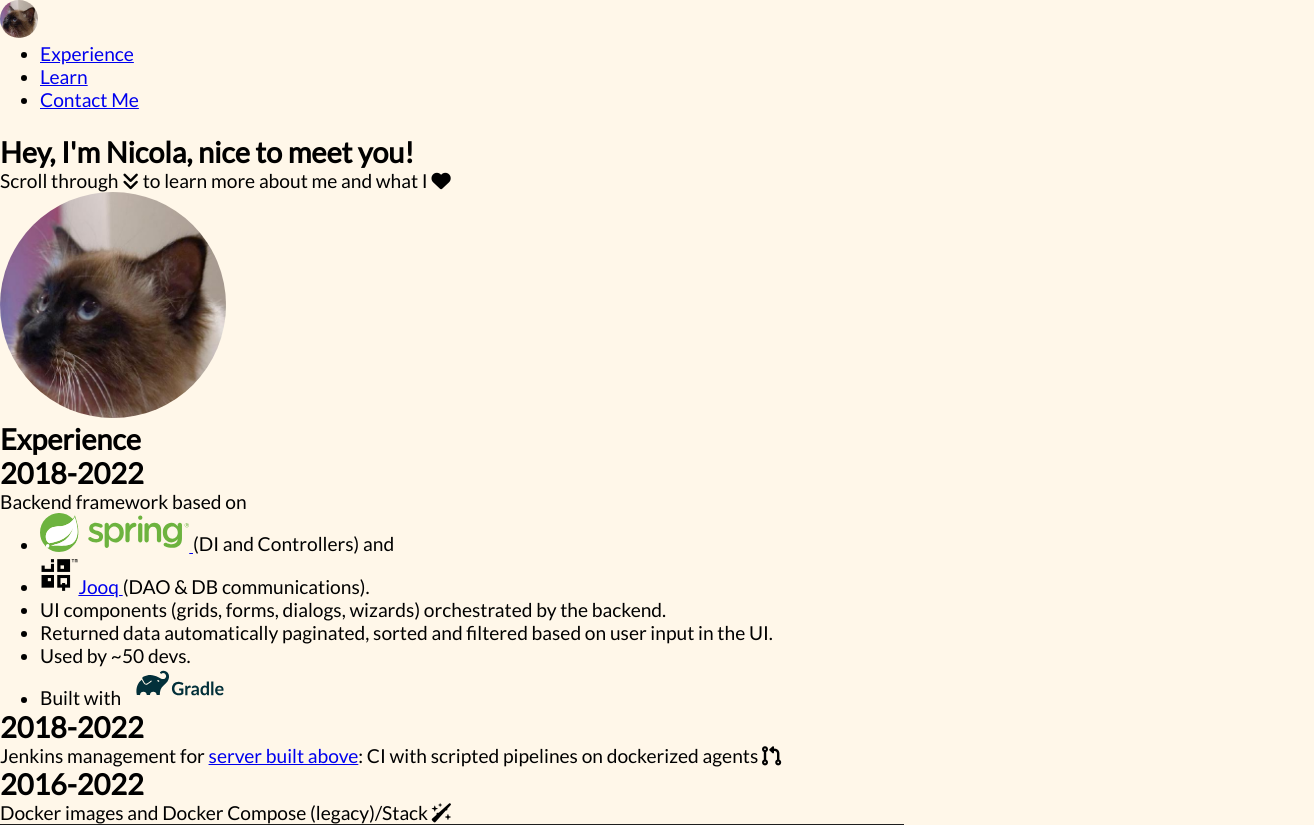
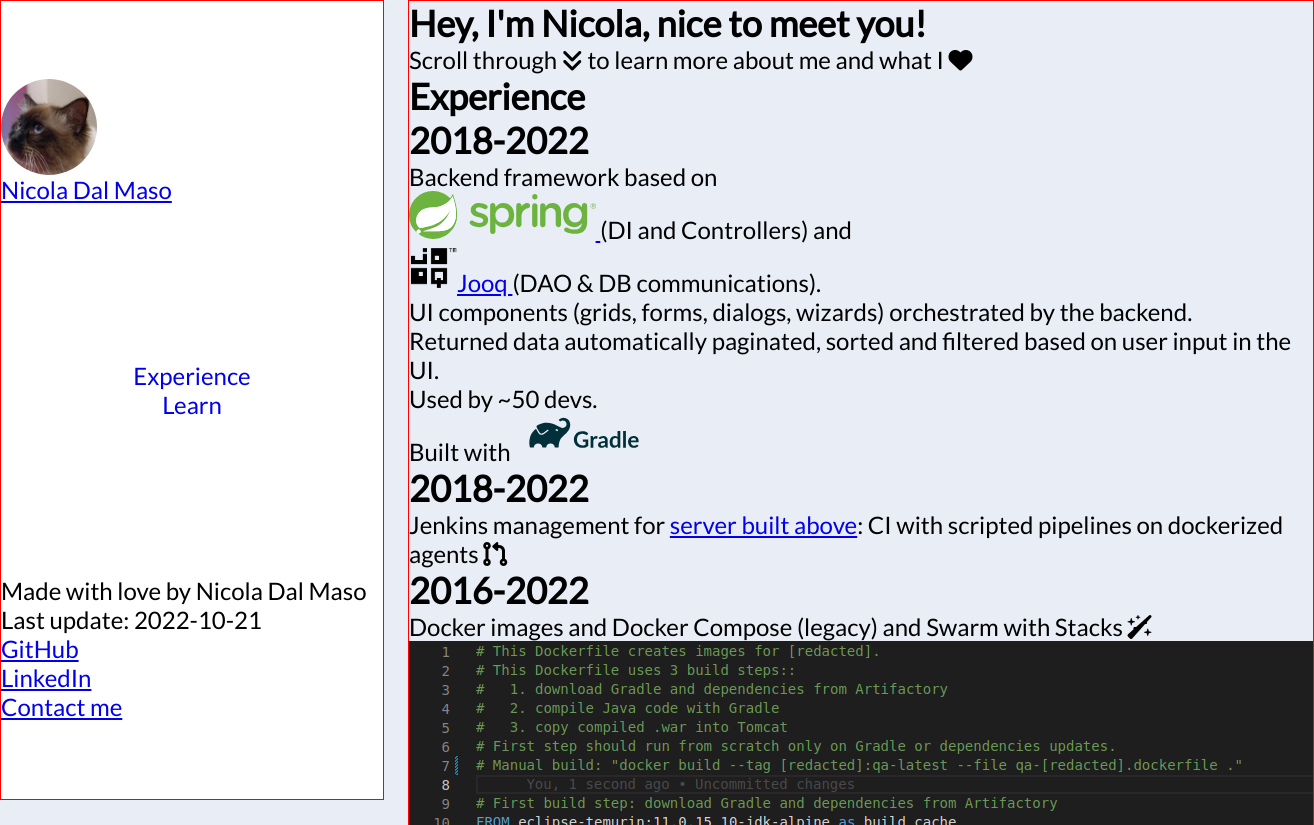
Before and after one commit to niktekusho/niktekusho.github.com, a plain HTML site: page index.html in a window 1280 px wide. Shown: the top 825 px of the page, 1314 px wide, since content can reach past the window. Drawn offline with Linux system fonts and the light colour scheme.

Commit message:
Improves styling

```diff
--- a/index.html
+++ b/index.html
@@ -27,16 +27,39 @@
 	<!-- <script src='main.js'></script> -->
 </head>
 
-<body>
-	<nav class="navbar">
-		<img class="profile-pic small" src="assets/profile.jpeg" alt="My profile image." />
-		<ul>
-			<li><a href="#experience">Experience</a></li>
-			<li><a href="#learn">Learn</a></li>
-			<!-- <li><a href="#">Hobbies</a></li> -->
-			<li><a href="#">Contact Me</a></li>
-		</ul>
-	</nav>
+<body class="container">
+
+	<aside class="sidebar">
+		<header>
+			<a href="#">
+					<div class="logo">
+						<img class="profile-pic" src="assets/profile.jpeg" alt="My profile image." />
+						Nicola Dal Maso
+					</div>
+				</a>
+		</header>
+
+		<nav class="navbar">
+			<ul>
+				<li class="navbar-item"><a href="#experience">Experience</a></li>
+				<li class="navbar-item"><a href="#learn">Learn</a></li>
+				<!-- <li><a href="#">Hobbies</a></li> -->
+			</ul>
+		</nav>
+
+		<footer class="footer">
+			<span>Made with love by Nicola Dal Maso</span>
+			<span>Last update: </span><time datetime="2022-10-21">2022-10-21</time>
+			<div>
+				<ul>
+					<li><a href="https://github.com/niktekusho">GitHub</a></li>
+					<li><a href="https://www.linkedin.com/in/nicoladalmaso/">LinkedIn</a></li>
+					<li><a href="https://github.com/niktekusho">Contact me</a></li>
+					<!-- TODO: link to a specific page or using js to display a modal dialog  -->
+				</ul>
+			</div>
+		</footer>
+	</aside>
 
 	<main class="content">
 		<article>
@@ -45,7 +68,6 @@
 				Scroll through <i class="fa-solid fa-angles-down"></i> to learn more about me and what I <i
 					class="fa-solid fa-heart"></i>
 			</p>
-			<img class="profile-pic" src="assets/profile.jpeg" alt="My profile image." />
 		</article>
 		<article id="experience">
 			<h1>Experience</h1>
@@ -55,14 +77,14 @@
 				<ul>
 					<li>
 						<a href="https://spring.io/web-applications">
-							<img class="logo" src="assets/logos/spring-logo.svg" alt="Spring Framework Logo" />
+							<img class="brand" src="assets/logos/spring-logo.svg" alt="Spring Framework Logo" />
 							<!-- Spring -->
 						</a>
 						(DI and Controllers) and
 					</li>
 					<li>
 						<a href="https://www.jooq.org">
-							<img class="logo" src="assets/logos/jooq-logo-black.png" alt="Jooq Logo" />Jooq
+							<img class="brand" src="assets/logos/jooq-logo-black.png" alt="Jooq Logo" />Jooq
 						</a>
 						(DAO & DB communications).
 					</li>
@@ -71,7 +93,7 @@
 					<li>Used by ~50 devs.</li>
 					<li>Built with
 						<a href="https://gradle.org/">
-							<img class="logo" src="assets/logos/gradle-dark-green-primary.svg" alt="Gradle Logo" />
+							<img class="brand gradle" src="assets/logos/gradle-dark-green-primary.svg" alt="Gradle Logo" />
 							<!-- Gradle -->
 						</a>
 					</li>
@@ -89,7 +111,7 @@
 			<section>
 				<h2><time datetime="2016">2016</time>-<time datetime="2022">2022</time></h2>
 				<p>
-					Docker images and Docker Compose (legacy)/Stack <i class="fa-solid fa-wand-sparkles"></i>
+					Docker images and Docker Compose (legacy) and Swarm with Stacks <i class="fa-solid fa-wand-sparkles"></i>
 					<!-- TODO carousel with dockerfile and stack screenshots -->
 					<img src="assets/sample-dockerfile.png"
 						alt="Screenshot of a Dockerfile sample. The sample uses multiple build steps to take advantage of Docker's build cache." />
@@ -138,19 +160,6 @@
 
 	</main>
 
-	<footer>
-		<span>Made with love by Nicola Dal Maso</span>
-		<span>Last update: </span><time datetime="2022-10-21">2022-10-21</time>
-		<div>
-			<h3>Contacts</h3>
-			<ul>
-				<li><a href="https://github.com/niktekusho">GitHub</a></li>
-				<li><a href="https://www.linkedin.com/in/nicoladalmaso/">LinkedIn</a></li>
-				<li><a href="https://github.com/niktekusho">Contact me</a></li>
-				<!-- TODO: link to a specific page or using js to display a modal dialog  -->
-			</ul>
-		</div>
-	</footer>
 
 </body>
 
--- a/style.css
+++ b/style.css
@@ -1,46 +1,91 @@
+/* Variables */
+
 :root {
 	/* Light palette: https://colorhunt.co/palette/ff731dfff7e95f9df71746a2 */
 	--light-accent: #FF731D;
 	--light-background: #FFF7E9;
 	--light-primary: #1746A2;
+	--light-primary-70: #e8edf6;
+
 }
+
+/* Global styles or resets */
 
 * {
 	box-sizing: border-box;
 	font-family: Lato, Arial, Helvetica, sans-serif;
 	margin: 0;
+	padding: 0;
 }
 
-body {
-	font-size: 1.2rem;
+li {
+	list-style: none;
+}
+
+/* Specific page style */
+
+.container {
+
+	/* Increase global font size */
+	font-size: 1.5rem;
+
+	margin: 0 auto;
+	background-color: var(--light-primary-70);
+
+	/* Grid layout */
+	display: grid;
+	column-gap: 24px;
+	align-items: center;
+	justify-items: center;
+
+	grid-template-columns: [sidebar] 16em [content] auto;
+
+}
+
+body > * {
+	border: 1px solid red;
+}
+
+.sidebar {
+	background-color: white;
+
+	/* Placement of the sidebar inside the grid */
+	grid-area: sidebar;
+
+	/* Makes the sidebar sticky and full height */
+	position: sticky;
+	top: 0;
+	align-self: flex-start;
 	height: 100vh;
-	width: 100vh;
-	display: grid;
-	gap: 24px;
-	background-color: var(--light-background);
+
+	/* Layout inside the sidebar */
+	display: flex;
+	flex-direction: column;
 
 	/* align-items: center; */
-	/* justify-items: center; */
-
-	grid-template-areas:
-		"navbar"
-		"content"
-		"footer"
-	;
+	justify-content: space-around;
 }
 
-.navbar {
-	/* grid-area: "navbar"; */
-	grid-area: navbar;
-	/* display: flex; */
+.navbar > ul {
+	display: flex;
+	flex-direction: column;
+	align-items: center;
+}
+
+.navbar-item > a {
+	text-decoration: none;
+}
+
+.profile-pic {
+	display: block;
 }
 
 .content {
-	grid-area: "content";
+	grid-area: content;
+	/* text-align: center; */
 }
 
 .footer {
-	grid-area: "footer";
 }
 
 .profile-pic {
@@ -52,6 +97,6 @@ body {
 	width: 2em;
 }
 
-.logo {
+.brand {
 	height: 2em;
 }
```
